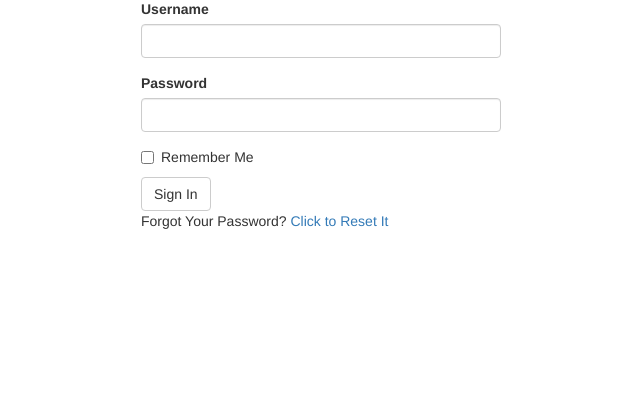
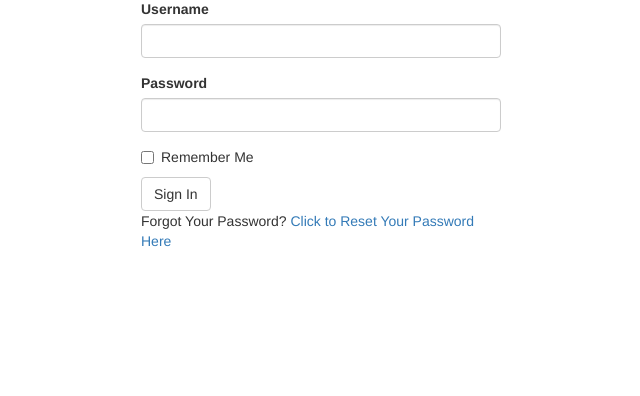
Before and after one commit to risky998/MoneyApp, a Flask app: page /login in a window 1280 px wide. Shown: the part 101-497 px from the top of the page, without its empty margins (319-959 px from the left). Run offline with Flask 2, Linux system fonts and the light colour scheme; some libraries are stand-ins or nearby versions.

Commit message:
rest password:

```diff
--- a/app/templates/login.html
+++ b/app/templates/login.html
@@ -11,7 +11,7 @@
 
         <p>
     Forgot Your Password?
-    <a href="{{ url_for('reset_password_request') }}">Click to Reset It</a>
+    <a href="{{ url_for('reset_password_request') }}">Click to Reset Your Password Here</a>
 </p>
 </div>
 </div>
```
